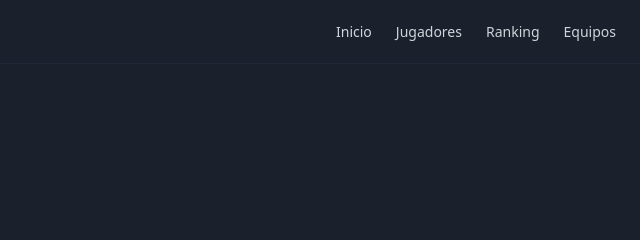
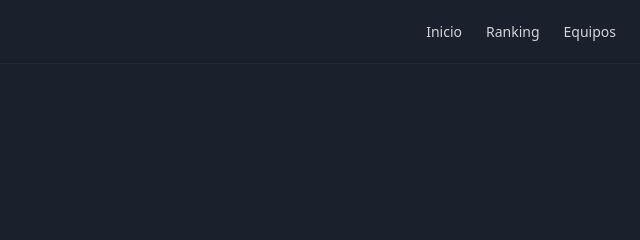
Before and after one commit to adrianporlandev/lec-ranking, an Astro site: page / in a window 1280 px wide. Shown: the top 240 px of the page, 640-1280 px from the left. Built offline with nearby package versions, Linux system fonts and the light colour scheme; Astro itself is replaced by a stand-in of ours.

Commit message:
delete players link

```diff
--- a/src/layouts/Layout.astro
+++ b/src/layouts/Layout.astro
@@ -23,7 +23,6 @@ const { title } = Astro.props;
         </a>
         <nav class="ml-auto flex gap-4 sm:gap-6">
           <a class="text-sm font-medium hover:text-yellow-500 text-gray-300" href="/">Inicio</a>
-          <a class="text-sm font-medium hover:text-yellow-500 text-gray-300" href="/jugadores">Jugadores</a>
           <a class="text-sm font-medium hover:text-yellow-500 text-gray-300" href="/ranking">Ranking</a>
           <a class="text-sm font-medium hover:text-yellow-500 text-gray-300" href="#teams">Equipos</a>
         </nav>
```
